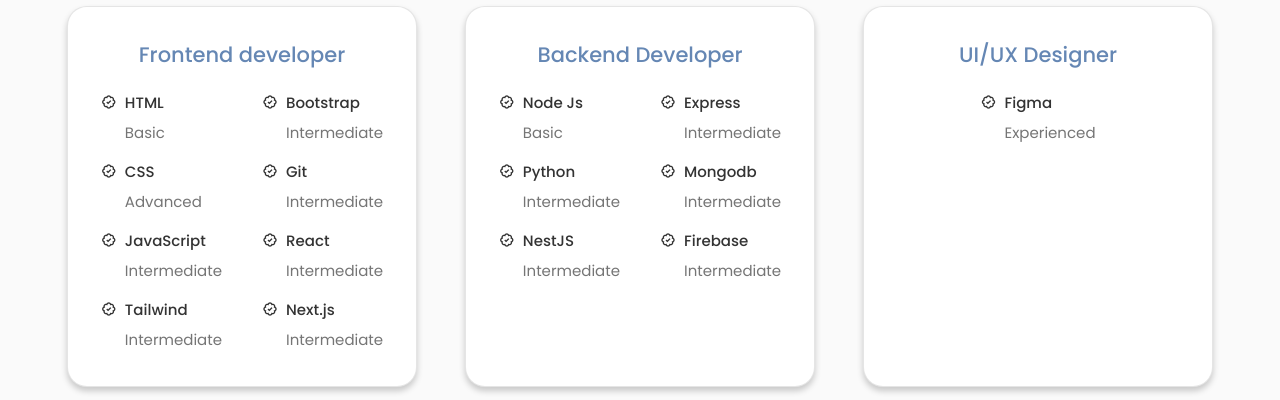
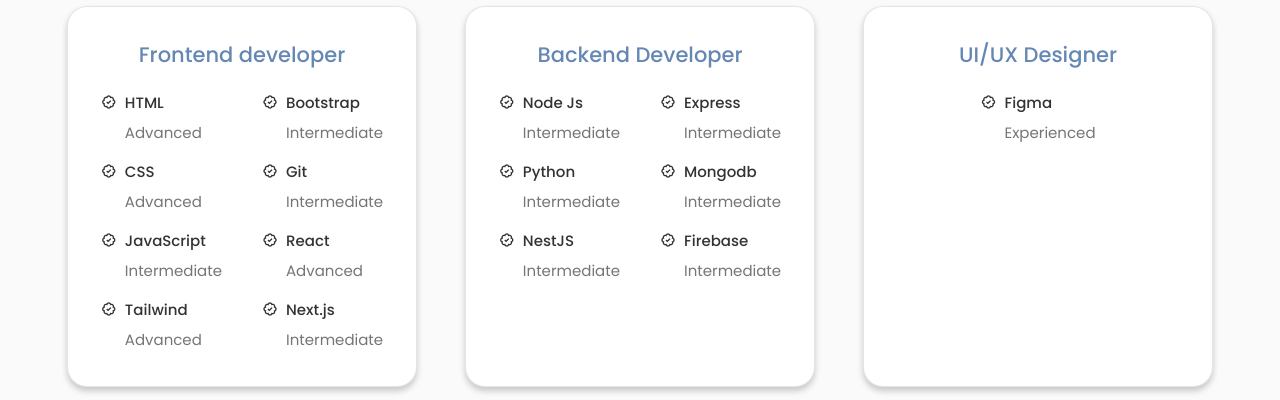
Before and after one commit to ebrahimnigus/My-portfolio, a React (Vite) app: page / in a window 1280 px wide. Shown: the part 1620-2020 px from the top of the page. Built offline with nearby package versions, Linux system fonts and the light colour scheme; a web font is replaced by a local one.

Commit message:
update skills

```diff
--- a/src/Components/Skills/Backend.jsx
+++ b/src/Components/Skills/Backend.jsx
@@ -11,7 +11,7 @@
                     <i class='bx bx-badge-check'></i>
                     <div>
                         <h3 className="skills__name">Node Js</h3>
-                        <span className="skills__level">Basic</span>
+                        <span className="skills__level">Intermediate</span>
                     </div>
                 </div>
 
--- a/src/Components/Skills/Frontend.jsx
+++ b/src/Components/Skills/Frontend.jsx
@@ -11,7 +11,7 @@
                     <i class='bx bx-badge-check'></i>
                     <div>
                         <h3 className="skills__name">HTML</h3>
-                        <span className="skills__level">Basic</span>
+                        <span className="skills__level">Advanced</span>
                     </div>
                 </div>
 
@@ -35,7 +35,7 @@
                     <i class='bx bx-badge-check'></i>
                     <div>
                         <h3 className="skills__name">Tailwind</h3>
-                        <span className="skills__level">Intermediate</span>
+                        <span className="skills__level">Advanced</span>
                     </div>
                 </div>
             </div>
@@ -60,7 +60,7 @@
                     <i class='bx bx-badge-check'></i>
                     <div>
                         <h3 className="skills__name">React</h3>
-                        <span className="skills__level">Intermediate</span>
+                        <span className="skills__level">Advanced</span>
                     </div>
                 </div>
 
```
